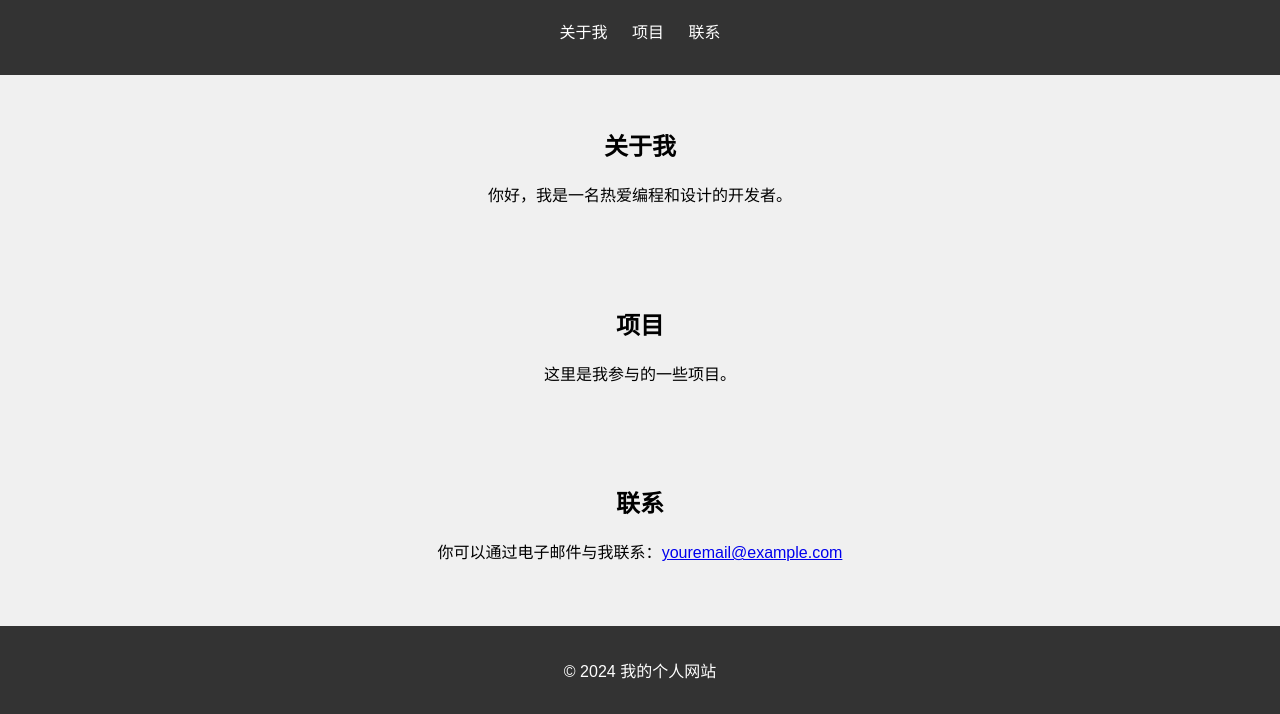
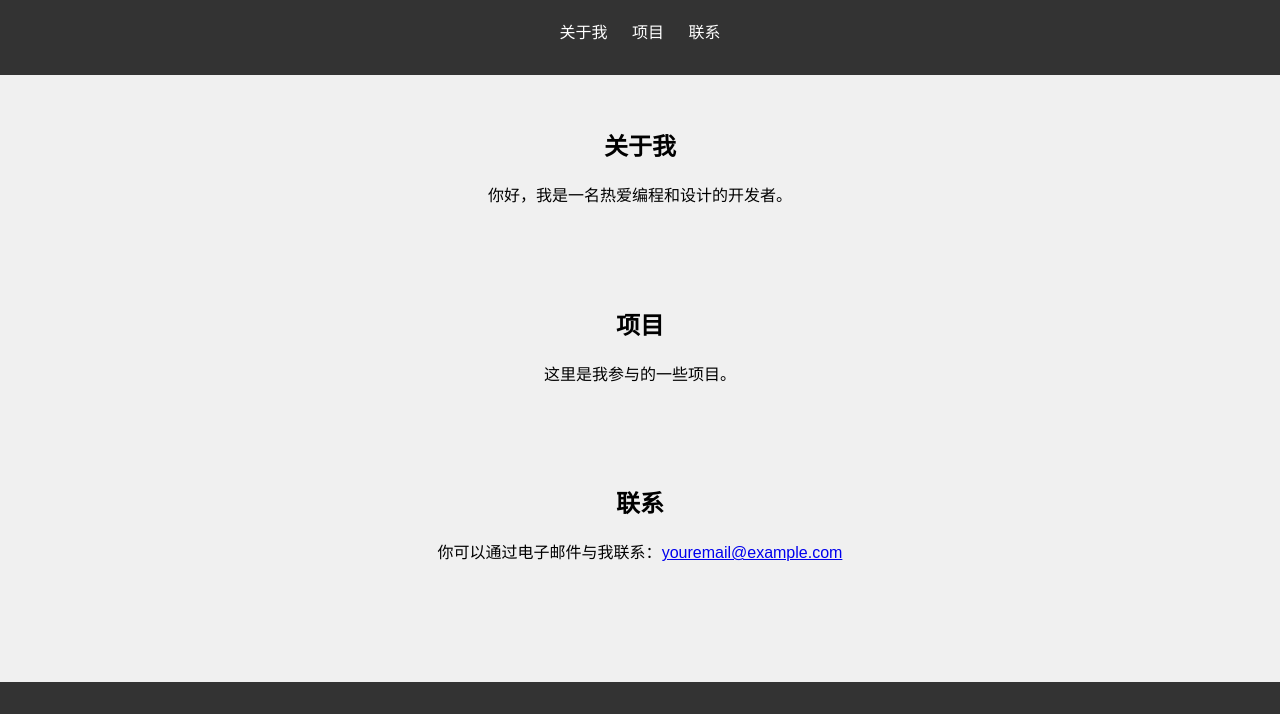
Before and after one commit to Seco496/Seco496.github.io, a plain HTML site: page index.html in a window 1280 px wide. Shown: the part 86-800 px from the top of the page. Drawn offline with Linux system fonts and the light colour scheme.

Commit message:
Update index.html

```diff
--- a/index.html
+++ b/index.html
@@ -68,7 +68,6 @@
         <p>你可以通过电子邮件与我联系：<a href="mailto:youremail@example.com">youremail@example.com</a></p>
     </section>
     <footer>
-        <p>&copy; 2024 我的个人网站</p>
     </footer>
 </body>
 </html>
```
